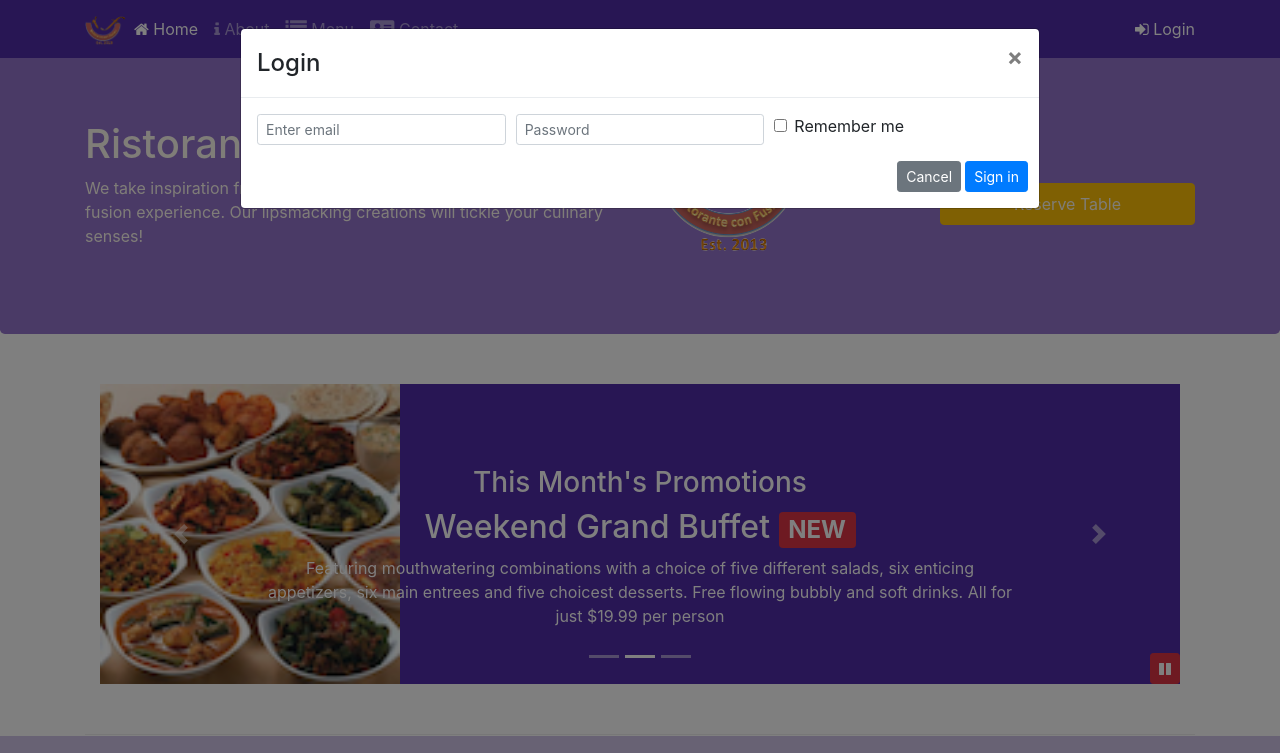
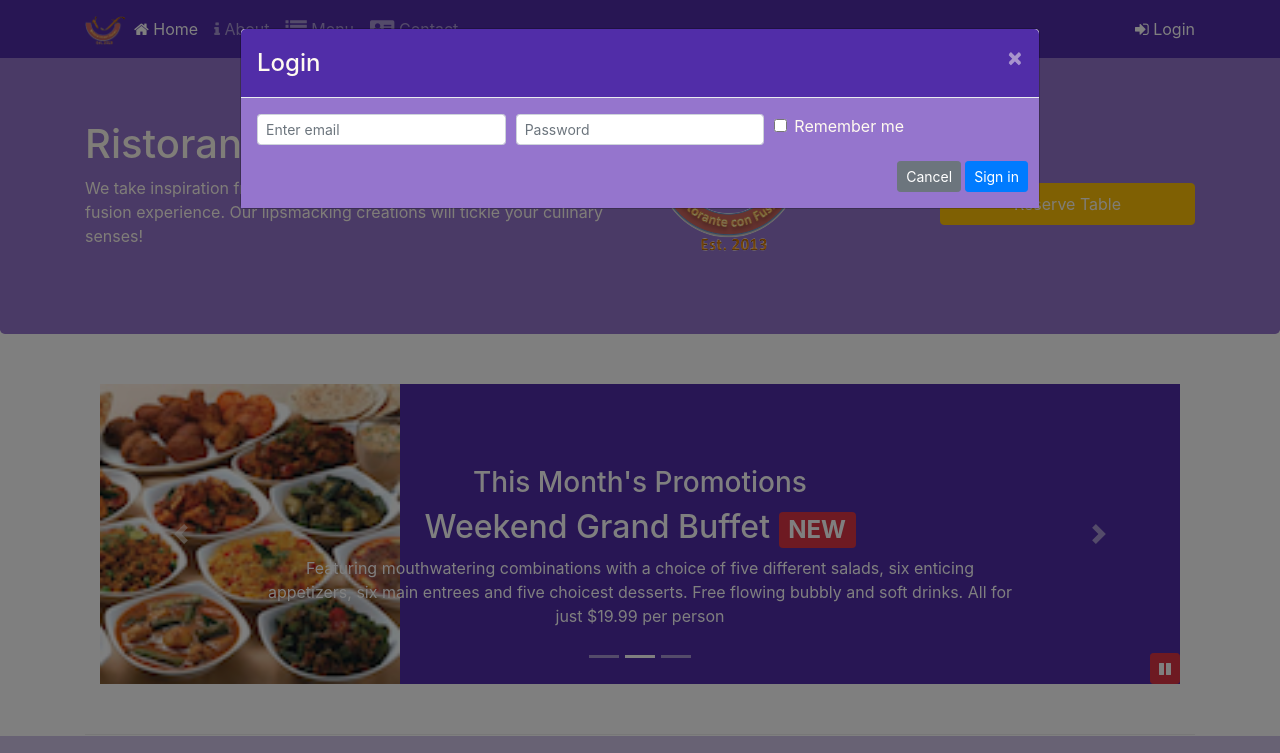
Before and after one commit to evelloso2/conFusion, a website: page index.html in a window 1280 px wide. Both pictures are taken after a click on the link "Login". Shown: the top 753 px of the page. Drawn offline with nearby package versions, Linux system fonts and the light colour scheme.

Commit message:
Último assignment javascript task

```diff
--- a/css/styles.scss
+++ b/css/styles.scss
@@ -74,3 +74,16 @@ body{
     bottom: 0px;
     z-index: 1;
 }
+
+.modal-header {
+    background:$background-dark;
+    color:floralwhite;
+    .close{
+        color:floralwhite;
+    }
+}
+
+.modal-body {
+    background: $background-light ;
+    color:floralwhite;
+}
--- a/index.html
+++ b/index.html
@@ -34,7 +34,7 @@
                 </ul>
 
                 <span class="navbar-text">
-                    <a data-toggle="modal" data-target="#loginModal">
+                    <a id="btn-login">
                         <span class="fa fa-sign-in"></span> Login</a>
                 </span>
 
@@ -173,7 +173,7 @@
                     <img src="img/logo.png" class="img-fluid">
                 </div>
                 <div class="col-12 col-sm-3 align-self-center mt-4">
-                    <a class="btn btn-block nav-link btn-warning" data-toggle="modal" data-target="#reservation-modal">Reserve Table</a>
+                    <a id="btn-reserv" class="btn btn-block nav-link btn-warning">Reserve Table</a>
                 </div>
             </div>
         </div>
@@ -318,6 +318,17 @@
             });
       });
   </script>
+  <script>
+    $(document).ready(function(){
+        $("#btn-reserv").click(function(){
+            $("#reservation-modal").modal('show');
+        });
+        $("#btn-login").click(function(){
+            $("#loginModal").modal('show');
+        });
+
+    });
+</script>
 
 </body>
 
```
Also changed, not shown: css/styles.css.
